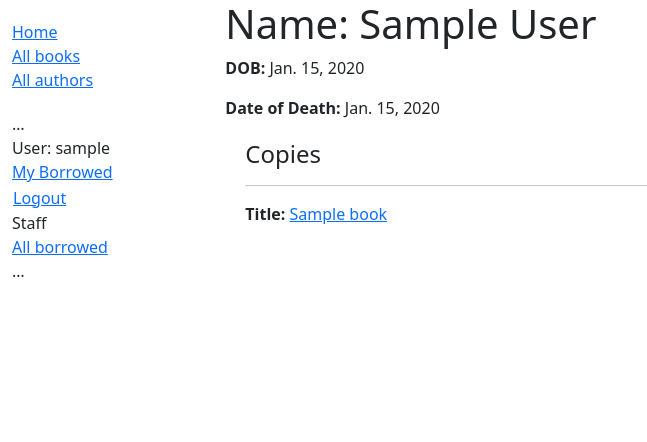
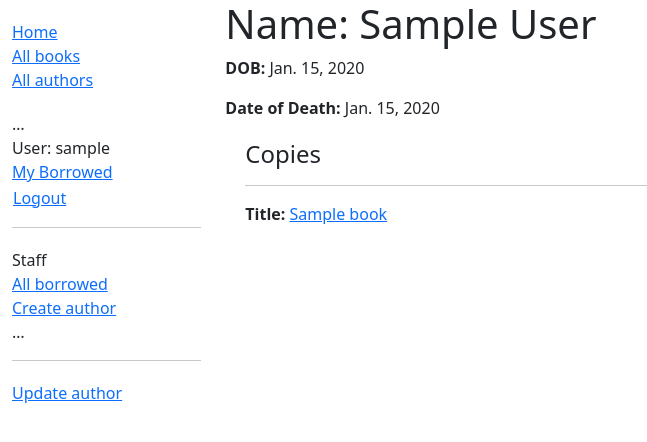
Before and after one commit to i-lac/django-testing, a Django app: page /catalog/author/1 in a window 1280 px wide. Shown: the top 442 px of the page, without its empty margins (0-647 px from the left). Run offline with Django 4.2, Linux system fonts and the light colour scheme; a user stored in the database is signed in; tables that the repository leaves empty hold one stand-in row (values such as "Sample post").

Commit message:
Author editing in site

```diff
--- a/locallibrary/catalog/templates/base_generic.html
+++ b/locallibrary/catalog/templates/base_generic.html
@@ -39,9 +39,15 @@
                 </form>
               </li>
 
-              {% if perms.catalog.can_mark_returned %}
-                <li>Staff</li>
+              {% if user.is_staff %}
+              <hr>
+              <ul class="sidebar-nav">
+              <li>Staff</li>
                 <li><a href="{% url 'all-borrowed' %}">All borrowed</a></li>
+              {% if perms.catalog.add_author %}
+                <li><a href="{% url 'author-create' %}">Create author</a></li>
+              {% endif %}
+              </ul>
               {% endif %}
             {% else %}
               <li><a href="{% url 'login' %}?next={{ request.path }}">Login</a></li>
--- a/locallibrary/catalog/templates/catalog/author_detail.html
+++ b/locallibrary/catalog/templates/catalog/author_detail.html
@@ -15,3 +15,20 @@
     {% endfor %}
   </div>
 {% endblock %}
+
+{% block sidebar %}
+  {{ block.super }}
+
+  {% if perms.catalog.change_author or perms.catalog.delete_author %}
+  <hr>
+  <ul class="sidebar-nav">
+    {% if perms.catalog.change_author %}
+      <li><a href="{% url 'author-update' author.id %}">Update author</a></li>
+    {% endif %}
+    {% if not author.book_set.all and perms.catalog.delete_author %}
+      <li><a href="{% url 'author-delete' author.id %}">Delete author</a></li>
+    {% endif %}
+    </ul>
+  {% endif %}
+
+{% endblock %}
--- a/locallibrary/catalog/urls.py
+++ b/locallibrary/catalog/urls.py
@@ -35,3 +35,9 @@ urlpatterns += [
 urlpatterns += [
     path('book/<uuid:pk>/renew/', views.renew_book_librarian, name='renew-book-librarian'),
 ]
+
+urlpatterns += [
+    path('author/create/', views.AuthorCreate.as_view(), name='author-create'),
+    path('author/<int:pk>/update/', views.AuthorUpdate.as_view(), name='author-update'),
+    path('author/<int:pk>/delete/', views.AuthorDelete.as_view(), name='author-delete'),
+]
--- a/locallibrary/catalog/views.py
+++ b/locallibrary/catalog/views.py
@@ -128,3 +128,33 @@ def renew_book_librarian(request, pk):
     }
 
     return render(request, 'catalog/book_renew_librarian.html', context)
+
+from django.views.generic.edit import CreateView, UpdateView, DeleteView
+from django.urls import reverse_lazy
+from .models import Author
+
+class AuthorCreate(PermissionRequiredMixin, CreateView):
+    model = Author
+    fields = ['first_name', 'last_name', 'date_of_birth', 'date_of_death']
+    initial = {'date_of_death': '11/11/2023'}
+    permission_required = 'catalog.add_author'
+
+class AuthorUpdate(PermissionRequiredMixin, UpdateView):
+    model = Author
+    # Not recommended (potential security issue if more fields added)
+    fields = '__all__'
+    permission_required = 'catalog.change_author'
+
+class AuthorDelete(PermissionRequiredMixin, DeleteView):
+    model = Author
+    success_url = reverse_lazy('authors')
+    permission_required = 'catalog.delete_author'
+
+    def form_valid(self, form):
+        try:
+            self.object.delete()
+            return HttpResponseRedirect(self.success_url)
+        except Exception as e:
+            return HttpResponseRedirect(
+                reverse("author-delete", kwargs={"pk": self.object.pk})
+            )
```
Also changed, not shown: locallibrary/catalog/templates/catalog/author_confirm_delete.html (added, +25 -0 lines), locallibrary/catalog/templates/catalog/author_form.html (added, +11 -0 lines).
